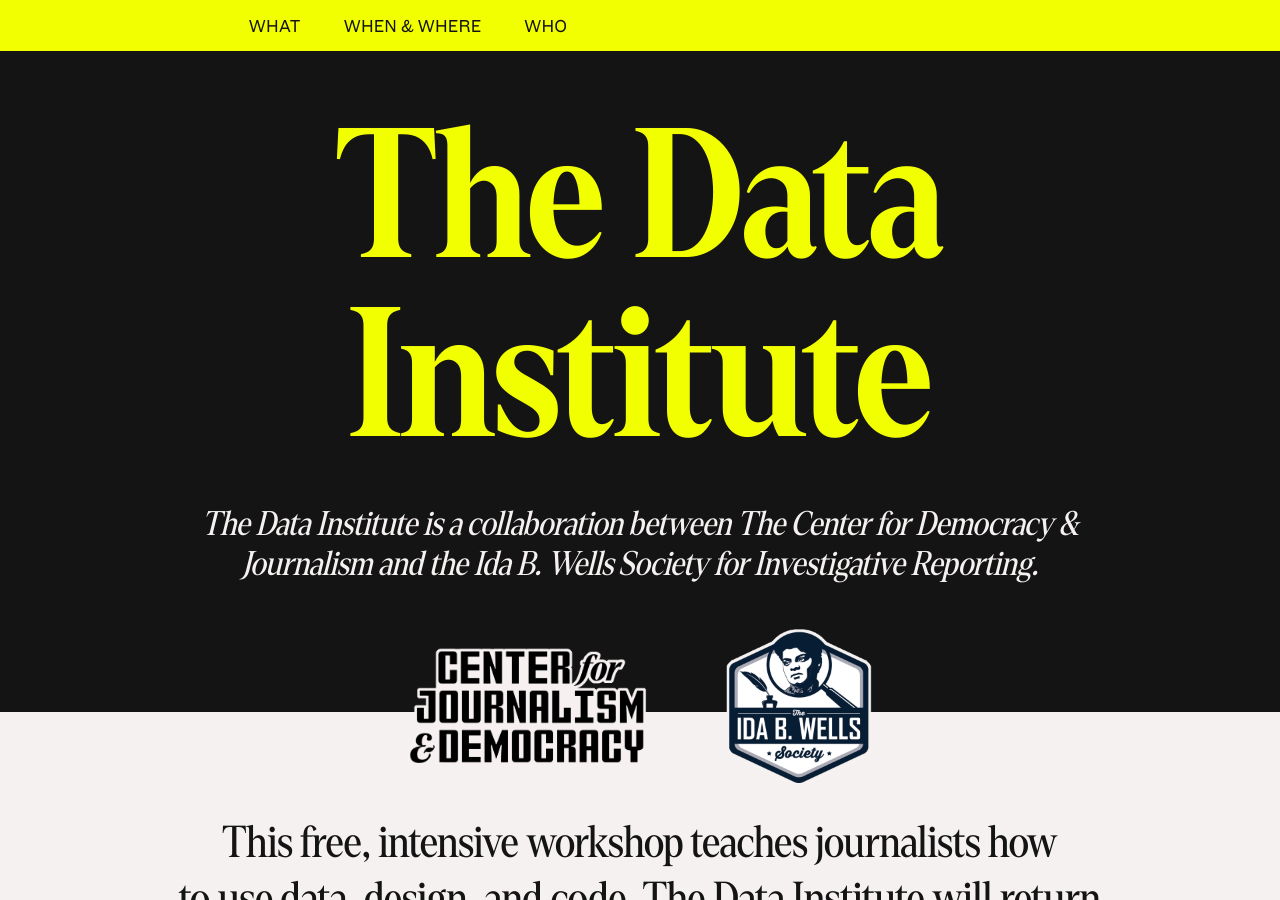
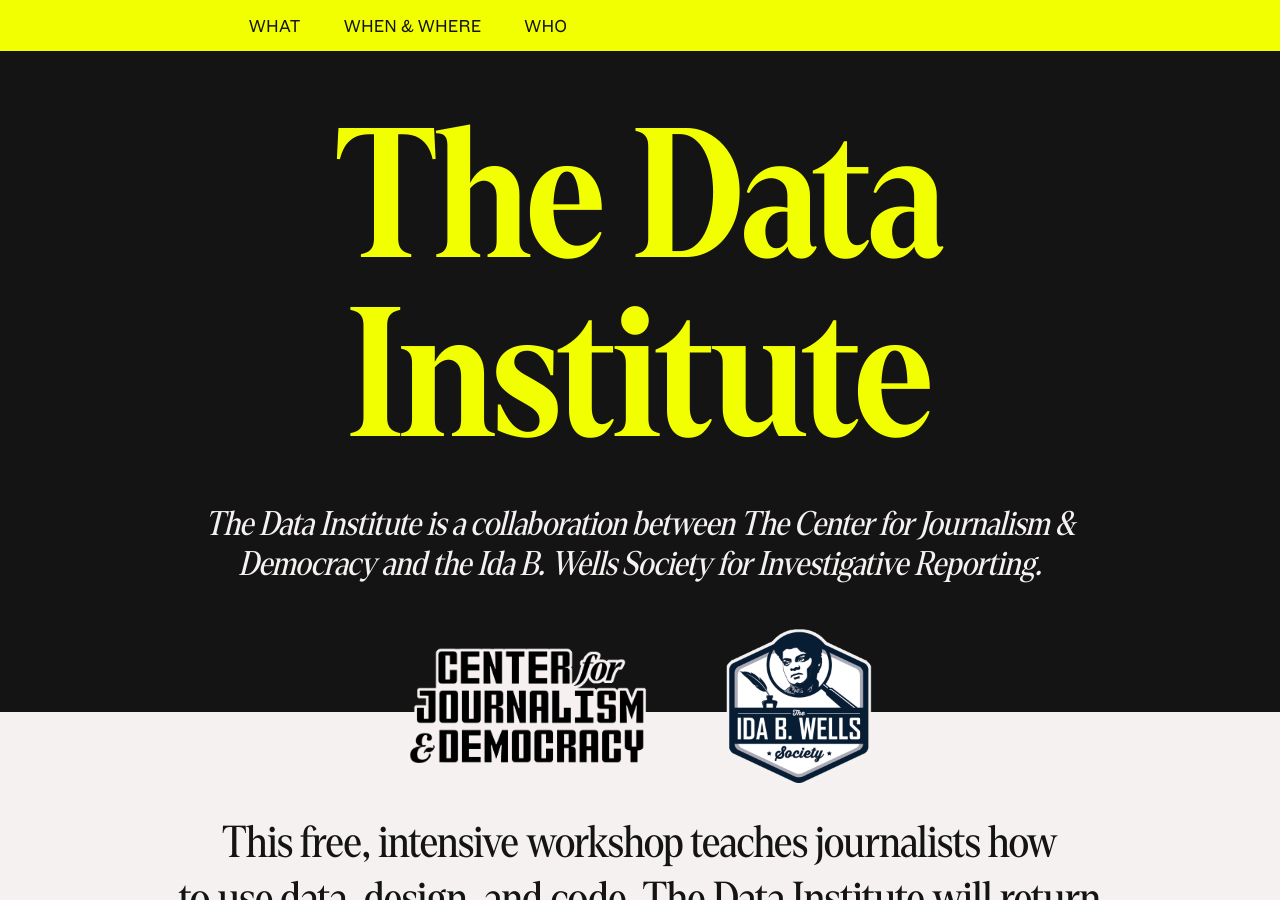
Before and after one commit to OpenNews/datainstitute-website, a Jekyll site: the page built from homepage.md, in a window 1280 px wide and 900 px high. Built offline with Jekyll 4.4.1, drawn with Linux system fonts in a browser that asks for light colours.

Commit message:
oh gosh! need to be more with it!

```diff
--- a/_layouts/layout.html
+++ b/_layouts/layout.html
@@ -47,7 +47,7 @@
         </nav>
         <div class="page-container">
             <h1>The Data Institute</h1>
-            <p class="page-intro">The Data Institute is a collaboration between The Center for Democracy & Journalism and the Ida B. Wells Society for Investigative Reporting.</p>
+            <p class="page-intro">The Data Institute is a collaboration between The Center for Journalism & Democracy and the Ida B. Wells Society for Investigative Reporting.</p>
         </div>
         <div class="page-container">
             <ul class="partner-logos">
```
